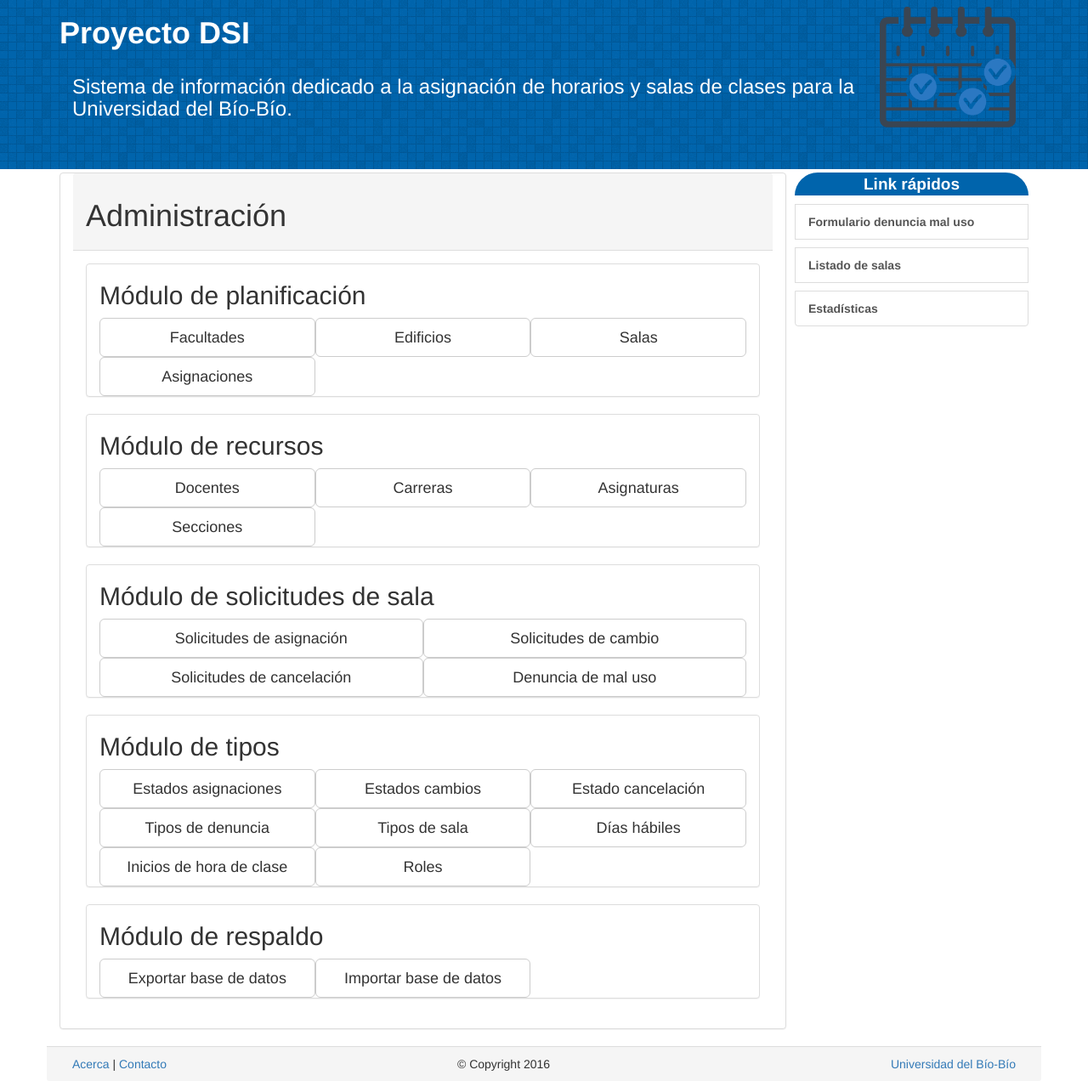
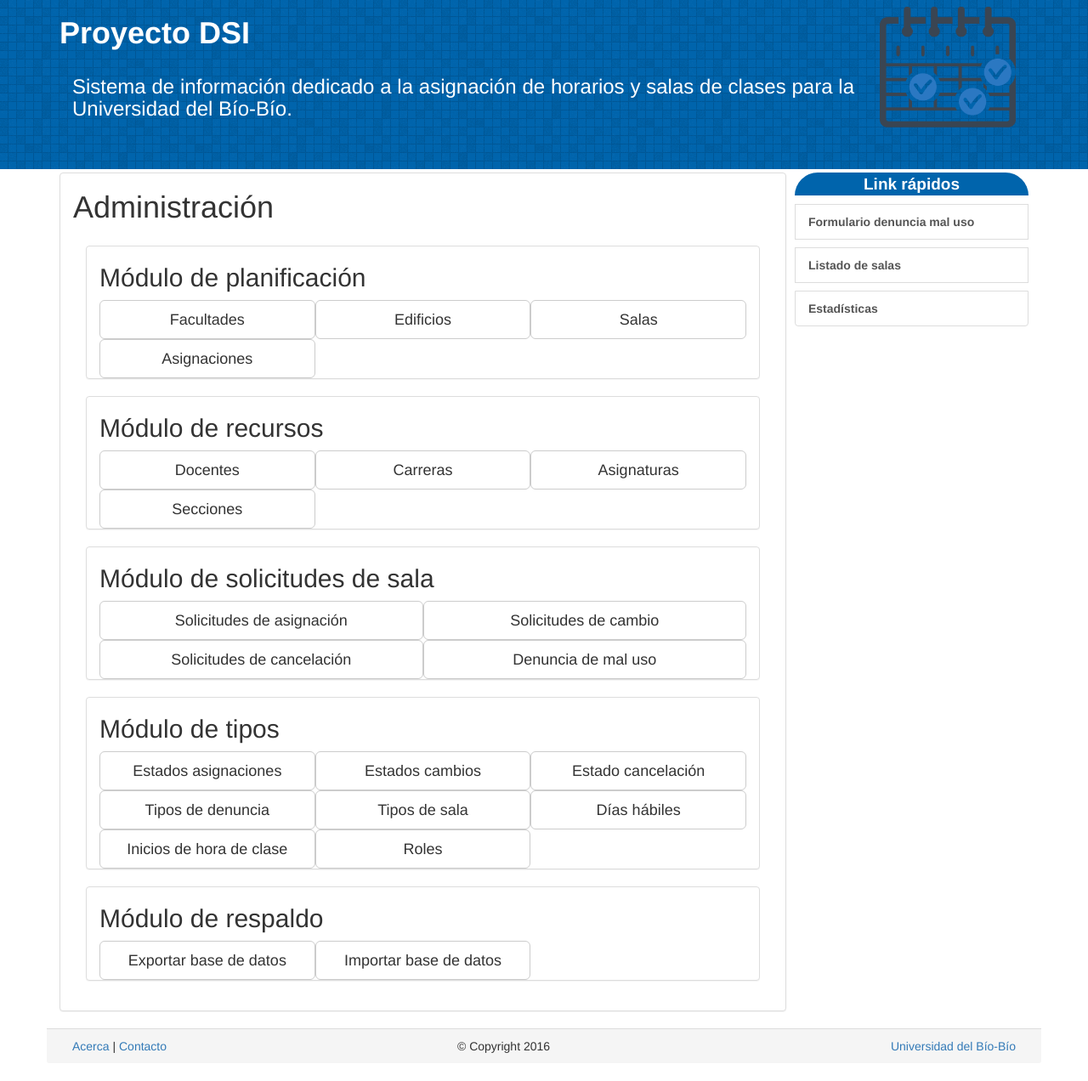
Before and after one commit to MvegaR/proyecto, a Yii app: template frontend/views/site/menuAdmin.php in a window 1280 px wide. Shown: the part 52-1324 px from the top of the page at 85% size. After the commit the page ends 1291 px from the top, so only its background shows below. Run offline with PHP 8.4 and a stand-in for Yii, Linux system fonts and the light colour scheme; the template is opened without the code that fills it, so the values that code supplies are empty; some libraries are stand-ins or nearby versions.

Commit message:
Fondo titulo menu admin

```diff
--- a/frontend/views/site/menuAdmin.php
+++ b/frontend/views/site/menuAdmin.php
@@ -13,7 +13,7 @@ $this->params['breadcrumbs'][] = $this->title;
 
 
 	<div class="panel panel-default col-xs-12">
-		<div class="panel-heading">
+		<div class="">
 			<h1 class="">Administración</h1>
 		</div>
 		<div class="panel-body">
```
